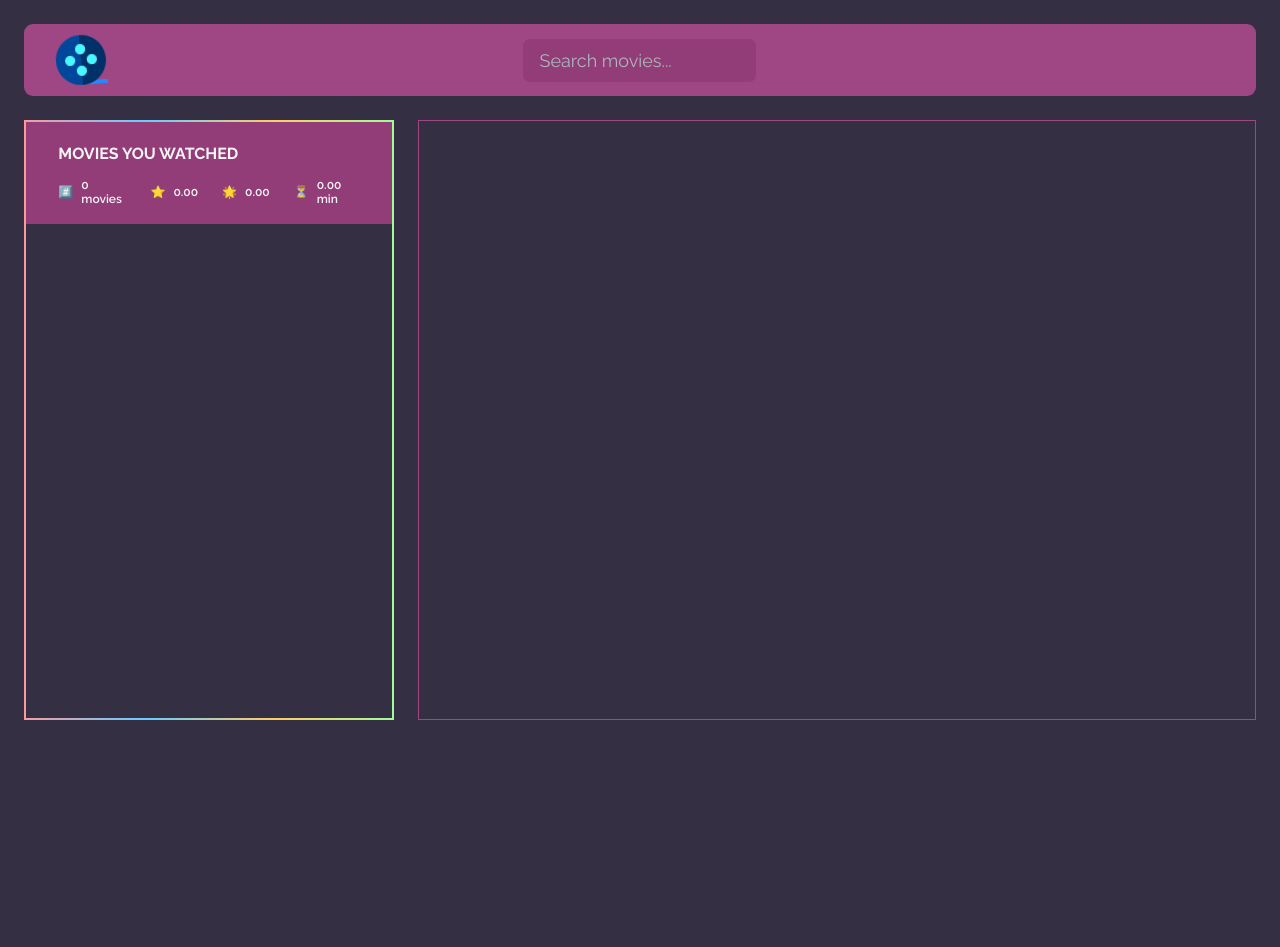
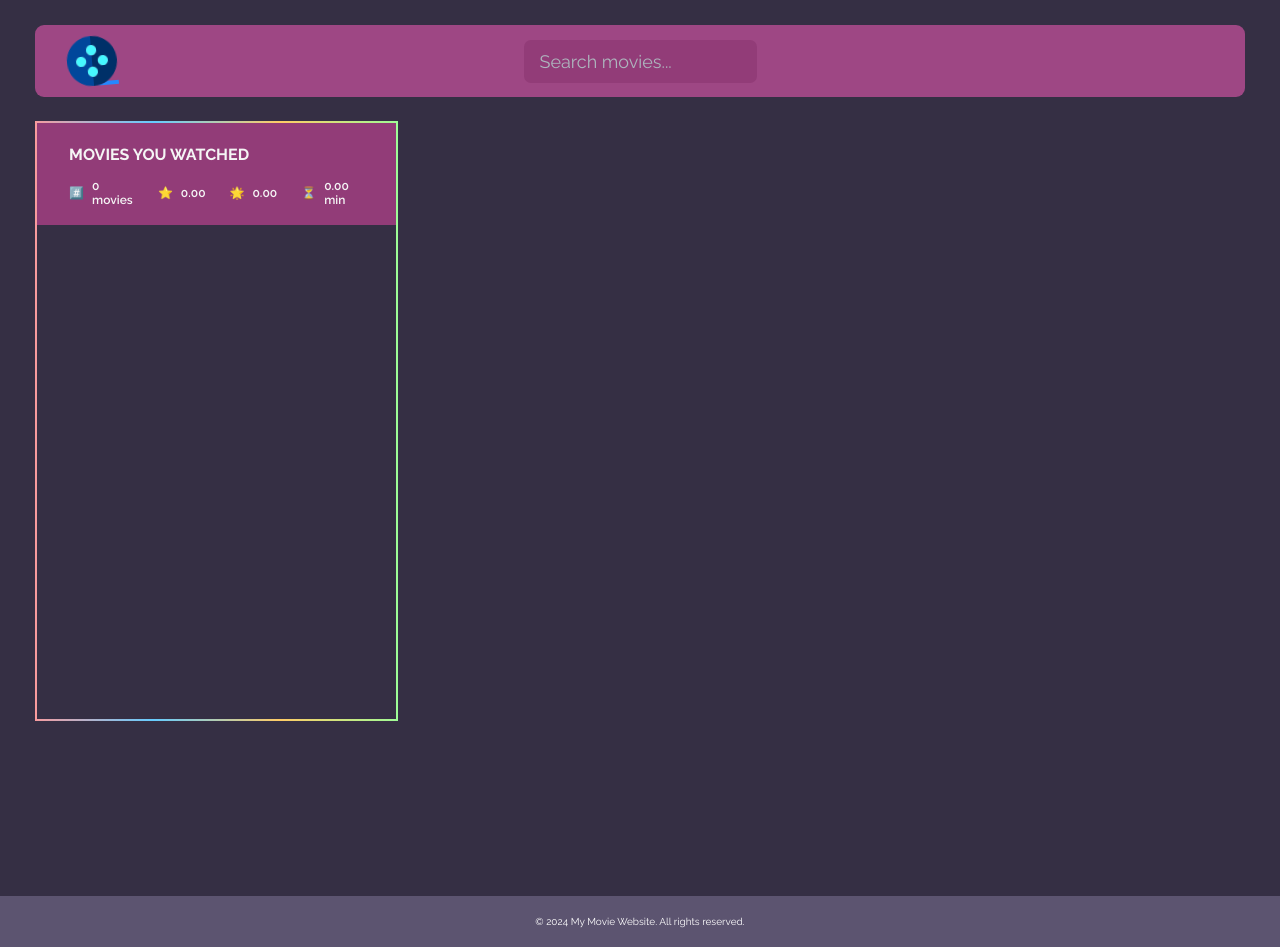
Before and after one commit to hosseinkhoshnevis94/my-movies, a React (Vite) app: page / in a window 1280 px wide. Before the commit the page ends 800 px from the top, so only its background shows below. Built offline with nearby package versions, Linux system fonts and the light colour scheme.

Commit message:
change font size for detail movies

```diff
--- a/src/App.jsx
+++ b/src/App.jsx
@@ -14,6 +14,7 @@ import useLocalStorage from "./assets/hooks/useLocalstorage";
 import useMovies from "./assets/hooks/useMovies";
 import scrollToTop from "./assets/utils/scrollToTop";
 import BackToTop from "./assets/components/BackToTop/BackToTop";
+import Footer from "./assets/components/Footer/Footer";
 
 
  const App = () => {
@@ -43,6 +44,7 @@ import BackToTop from "./assets/components/BackToTop/BackToTop";
 
 
   return (
+    <div>
     <div className="container">
       <NavBar>
         <SearchInput query={query} setQuery={setQuery} />
@@ -78,6 +80,8 @@ import BackToTop from "./assets/components/BackToTop/BackToTop";
       </Main>
       <BackToTop></BackToTop>
     </div>
+      <Footer></Footer>
+    </div>
   );
 }
 
--- a/src/assets/components/BackToTop/backToTop.css
+++ b/src/assets/components/BackToTop/backToTop.css
@@ -5,9 +5,9 @@
     aspect-ratio: 1;
     border-radius: 10%;
     border: none;
-    background: var(--color-blue-light);
-    padding: 8px 15px;
-    font-size: 16px;
+    background: linear-gradient(45deg, #ff9999, #66ccff, #ffcc66, #99ff99);
+    color: var(--color-background-900);    padding: 8px 15px;
+    font-size: 1.8rem;
     cursor: pointer;
     transition: background-color 0.3s ease;
   }
--- a/src/assets/components/Box/box.css
+++ b/src/assets/components/Box/box.css
@@ -28,6 +28,7 @@
 
 .box70 {
   flex: 0 0 68%;
+  border: none;
 
 }
 @media all and (max-width:600px) {
--- /dev/null
+++ b/src/assets/components/Footer/Footer.css
@@ -0,0 +1,13 @@
+/* Footer styles */
+.footer {
+    background-color: var(--color-background-500); /* Background color */
+    color: #fff; /* Text color */
+    padding: 20px; /* Padding */
+    text-align: center; /* Center-align text */
+    margin-top: 150px;
+  }
+
+  .footer-content {
+    max-width: 1200px; /* Limit width of content */
+    margin: 0 auto; /* Center content */
+  }
--- /dev/null
+++ b/src/assets/components/Footer/Footer.jsx
@@ -0,0 +1,14 @@
+import React from 'react';
+import './Footer.css'; // Import the CSS file for styling
+
+const Footer = () => {
+  return (
+    <footer className="footer">
+      <div className="footer-content">
+        <p>&copy; 2024 My Movie Website. All rights reserved.</p>
+      </div>
+    </footer>
+  );
+};
+
+export default Footer;
--- a/src/assets/components/MovieDetails/MovieDetails.jsx
+++ b/src/assets/components/MovieDetails/MovieDetails.jsx
@@ -21,8 +21,10 @@ export default function MovieDetails({ selectedId, onCloseMovie, onAddWatched, w
     Actors: actors,
     Director: director,
     Genre: genre,
+    Awards:awards
 
   } = movie;
+  console.log(movie);
   //closing movie by scape key
   useKey("Escape",onCloseMovie)
   //changing the document title
@@ -65,9 +67,7 @@ export default function MovieDetails({ selectedId, onCloseMovie, onAddWatched, w
         ) : (
           <>
             <header>
-              <button className="btn-back" onClick={onCloseMovie}>
-                &larr;
-              </button>
+              <button className="btn-back" onClick={onCloseMovie}>&larr;</button>
               <img src={movie.Poster=='N/A' ? noImage :movie.Poster} alt={`Poster of ${movie} movie`} />
               <div className="details-overview">
                 <h2>{title}</h2>
@@ -76,8 +76,7 @@ export default function MovieDetails({ selectedId, onCloseMovie, onAddWatched, w
                 </p>
                 <p>{genre}</p>
                 <p>
-                  <span>⭐️</span>
-                  {imdbRating} IMDb rating
+                  IMDb: {imdbRating}
                 </p>
               </div>
             </header>
@@ -104,11 +103,10 @@ export default function MovieDetails({ selectedId, onCloseMovie, onAddWatched, w
                   </p>
                 )}
               </div>
-              <p>
-                <em>{plot}</em>
-              </p>
-              <p>Starring:{actors}</p>
-              <p>Directed by: {director}</p>
+              <p><span>Summary:</span> {plot}</p>
+              <p> <span>Starring:</span> {actors}</p>
+              <p><span>Directed by:</span> {director}</p>
+              <p><span>Awards:</span> {awards}</p>
             </section>
           </>
         )}
--- a/src/assets/components/MovieDetails/movieDetails.css
+++ b/src/assets/components/MovieDetails/movieDetails.css
@@ -11,24 +11,31 @@
   }
 
   .details section {
-    padding: 4rem;
+    padding: 4rem 2rem;
     display: flex;
     flex-direction: column;
     gap: 1.6rem;
+    font-size: 1.3rem;
+  }
+  .details section p span{
+   color: #ff9999;
+   font-weight: 700;
   }
 
   .details img {
     width: 33%;
+    object-fit: cover;
   }
 
   .details-overview {
     width: 100%;
-    padding: 2.4rem 3rem;
+    padding: 1.2rem 1.2rem;
     background-color: var(--color-background-100);
     display: flex;
     color: var(--color-background-900);
     flex-direction: column;
-    gap: 1.4rem;
+    gap: 1rem;
+    font-size: ;
   }
 
   .details-overview h2 {
@@ -109,14 +116,10 @@
     border: none;
     background: linear-gradient(45deg, #ff9999, #66ccff, #ffcc66, #99ff99);
     color: var(--color-background-900);
-    font-family: sans-serif;
-    font-size: 2.4rem;
-    font-weight: bold;
+    font-size: 2rem;
     cursor: pointer;
     z-index: 999;
-    display: flex;
-    align-items: center;
-    justify-content: center;
+
   }
   .btn-toggle {
     position: absolute;
--- a/src/index.css
+++ b/src/index.css
@@ -30,7 +30,6 @@ body {
 
   color: var(--color-text);
   background-color: var(--color-background-900);
-  padding: 2.4rem;
 }
 
 ::-webkit-scrollbar {
@@ -46,5 +45,6 @@ body {
 }
 .container{
   max-width: 1260px;
-  margin: 0 auto;
+    margin: 0 auto;
+    padding: 2.5rem;
 }
```
